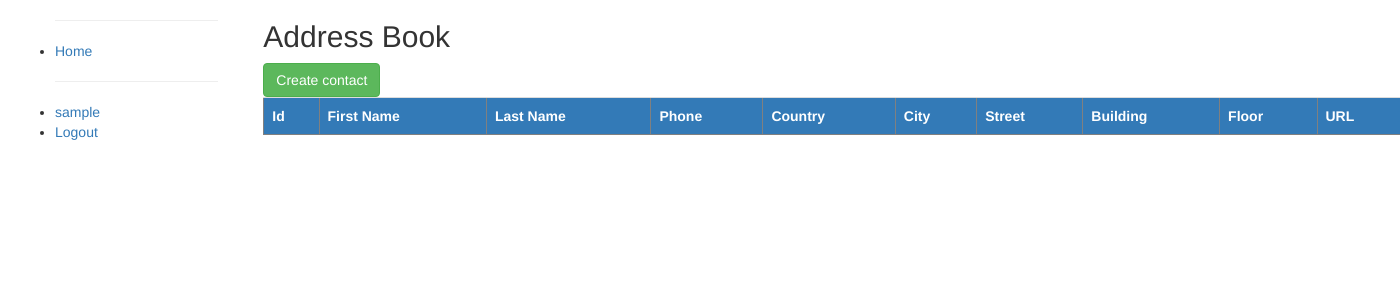
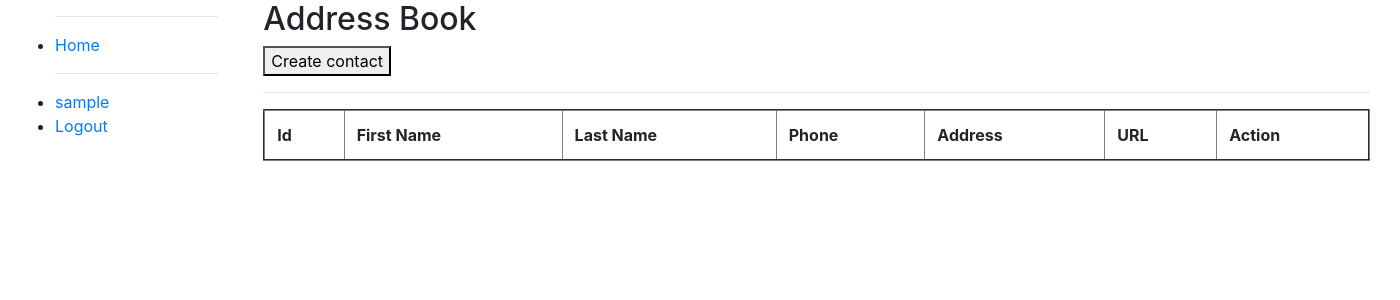
Before and after one commit to AlexanderVorobei/address-book, a Django app: page / in a window 1400 px wide. Shown: the top 300 px of the page. Run offline with Django 3.2, Linux system fonts and the light colour scheme; the visitor is signed in with stand-in values (Sample User, id 1); data that the repository does not hold is empty; some libraries are stand-ins or nearby versions.

Commit message:
fix problems with modal windows on index page, fix image serialize

```diff
--- a/apps/contacts/serializers.py
+++ b/apps/contacts/serializers.py
@@ -9,7 +9,10 @@ class GetUserMixin:
 
 class ContactSerializer(GetUserMixin, serializers.ModelSerializer):
     image = serializers.ImageField(
-        max_length=None, use_url=True,
+        max_length=None,
+        use_url=True,
+        allow_null=True,
+        allow_empty_file=True,
     )
 
     class Meta:
--- a/templates/base.html
+++ b/templates/base.html
@@ -1,15 +1,10 @@
 <!DOCTYPE html>
 <html lang="en">
-
 <head>
   {% block title %}{% endblock %}
   <meta charset="utf-8">
   <meta name="viewport" content="width=device-width, initial-scale=1">
-  <link rel="stylesheet" href="https://maxcdn.bootstrapcdn.com/bootstrap/3.3.7/css/bootstrap.min.css">
-  {% load static %}
-    <script src="https://ajax.googleapis.com/ajax/libs/jquery/3.3.1/jquery.min.js"></script>
-    <script src="https://cdnjs.cloudflare.com/ajax/libs/popper.js/1.14.7/umd/popper.min.js" integrity="sha384-UO2eT0CpHqdSJQ6hJty5KVphtPhzWj9WO1clHTMGa3JDZwrnQq4sF86dIHNDz0W1" crossorigin="anonymous"></script>
-    <script src="https://stackpath.bootstrapcdn.com/bootstrap/4.3.1/js/bootstrap.min.js" integrity="sha384-JjSmVgyd0p3pXB1rRibZUAYoIIy6OrQ6VrjIEaFf/nJGzIxFDsf4x0xIM+B07jRM" crossorigin="anonymous"></script>
+  <link rel="stylesheet" href="https://stackpath.bootstrapcdn.com/bootstrap/4.3.1/css/bootstrap.min.css">
 </head>
 <body>
   <div class="container-fluid">
@@ -38,5 +33,4 @@
     </div>
   </div>
 </body>
-
 </html>
--- a/templates/index.html
+++ b/templates/index.html
@@ -1,48 +1,43 @@
 {% extends "base.html" %}
-
+{% load rest_framework %}
 {% block title %}<title>Home</title>{% endblock %}
-
 {% block content %}
 {% if user.is_authenticated %}
 <div class="container">
-
     <h2>Address Book</h2>
     <div class="text-left">
-        <button type="button" class="btn btn-success" data-toggle="modal" id="create" data-target="#createModal">Create contact</button>
+        <button type="button" data-toggle="modal" id="create" data-target="#createModal">Create contact</button>
+        <hr>
     </div>
-
-    <table class="table" id="records_table" border='1'>
-        <tr class="bg-primary">
+    <table class="table" id="contacts_table" border='2'>
+        <tr>
             <th>Id</th>
 	        <th>First Name</th>
 	        <th id="maya">Last Name</th>
 	        <th>Phone</th>
-	        <th>Country</th>
-	        <th>City</th>
-            <th>Street</th>
-	        <th>Building</th>
-	        <th>Floor</th>
+	        <th>Address</th>
 	        <th>URL</th>
+            <th>Action</th>
 	    </tr>
     </table>
                     <!--  Create Modal -->
-            <div class="modal fade" id="createModal" tabindex="-1" role="dialog" aria-labelledby="ModalLabel" aria-hidden="true">
+    <div class="modal fade" id="createModal" tabindex="-1" role="dialog" aria-labelledby="exampleModalLabel" aria-hidden="true">
         <div class="modal-dialog" role="document">
             <div class="modal-content">
                 <div class="modal-header">
-                    <h5 class="modal-title" id="ModalLabel">Create Contacts</h5>
+                    <h5 class="modal-title" id="exampleModalLabel">Create Contacts</h5>
                     <button type="button" class="close" data-dismiss="modal" aria-label="Close">
                         <span aria-hidden="true">&times;</span>
                     </button>
                 </div>
                 <div class="modal-body">
-                    <form id="form">{% csrf_token %}
+                    <form id="create_form">{% csrf_token %}
                         <div class="form-group">
-                        <label for="first_name">First Name</label>
+                            <label for="first_name">First Name: </label>
                             <input type="text" class="form-control"  name="first_name" placeholder="first name here..">
                         </div>
                         <div class="form-group">
-                        <label for="last_name">Last Name </label>
+                            <label for="last_name">Last Name: </label>
                             <input type="text" class="form-control"  name="last_name" placeholder="last name here...">
                         </div>
                         <div class="form-group">
@@ -50,12 +45,12 @@
                             <input type="tel" class="form-control"  name="phone" placeholder="phone number here...">
                         </div>
                         <div class="form-group">
-                          <label>Contact address:<br>
-                              <input type="text" class="form-control" name="country" placeholder="country"/>
-                              <input type="text" class="form-control" name="city" placeholder="city"/>
-                              <input type="text" class="form-control" name="street" placeholder="street"/>
-                              <input type="number" class="form-control" name="building" placeholder="building" min="1" max="1000" step="1"/>
-                              <input type="number" class="form-control" name="floor" placeholder="floor" min="1" max="1000" step="1"/>
+                            <label>Contact address: <br>
+                                <input type="text" class="form-control" name="country" placeholder="country">
+                                <input type="text" class="form-control" name="city" placeholder="city">
+                                <input type="text" class="form-control" name="street" placeholder="street">
+                                <input type="number" class="form-control" name="building" placeholder="building" min="1" max="1000" step="1">
+                                <input type="number" class="form-control" name="floor" placeholder="floor" min="1" max="1000" step="1">
                             </label>
                         </div>
                         <div class="form-group">
@@ -65,27 +60,27 @@
                     </form>
                 </div>
                 <div class="modal-footer">
-                    <button type="button" class="btn btn-secondary" data-dismiss="modal">Close</button>
-                    <button type="button" class="btn btn-primary" id="screate">Save</button>
+                    <button type="button" data-dismiss="modal">Close</button>
+                    <button type="button" id="screate">Save</button>
                 </div>
             </div>
         </div>
     </div>
                     <!--  Update Modal -->
-            <div class="modal fade" id="updateModal" tabindex="-1" role="dialog" aria-labelledby="uModalLabel" aria-hidden="true">
+    <div class="modal fade" id="updateModal" tabindex="-1" role="dialog" aria-labelledby="modalLabel" aria-hidden="true">
         <div class="modal-dialog" role="document">
             <div class="modal-content">
                 <div class="modal-header">
-                    <h5 class="modal-title" id="uModalLabel">Create Contacts</h5>
+                    <h5 class="modal-title" id="modalLabel">Update Contacts</h5>
                     <button type="button" class="close" data-dismiss="modal" aria-label="Close">
                       <span aria-hidden="true">&times;</span>
                     </button>
                 </div>
                     <div class="modal-body">
                         <form>
-                        <input type="hidden" id="id" value="">
+                            <input type="hidden" id="contact_id" value="">
                             <div class="form-group">
-                        <label for="first_name">First Name</label>
+                                <label for="first_name">First Name </label>
                                 <input type="text" class="form-control" id="first_name" name="first_name" value="">
                             </div>
                             <div class="form-group">
@@ -98,11 +93,11 @@
                             </div>
                             <div class="form-group">
                                 <label>Contact address:<br>
-                              <input type="text" class="form-control" id="country" name="country" value=""/>
-                              <input type="text" class="form-control" id="city" name="city" value=""/>
-                              <input type="text" class="form-control" id="street" name="street" value=""/>
-                              <input type="number" class="form-control" id="building" name="building" value=""/>
-                              <input type="number" class="form-control" id="floor" name="floor" value=""/>
+                                    <input type="text" class="form-control" id="country" name="country" value="">
+                                    <input type="text" class="form-control" id="city" name="city" value="">
+                                    <input type="text" class="form-control" id="street" name="street" value="">
+                                    <input type="number" class="form-control" id="building" name="building" value="">
+                                    <input type="number" class="form-control" id="floor" name="floor" value="">
                                 </label>
                             </div>
                             <div class="form-group">
@@ -112,13 +107,16 @@
                         </form>
                     </div>
                     <div class="modal-footer">
-                    <button type="button" class="btn btn-secondary" data-dismiss="modal">Close</button>
-                    <button type="button" class="btn btn-primary" id="supdate">Save</button>
+                        <button type="button" data-dismiss="modal">Close</button>
+                        <button type="button" id="supdate">Save</button>
                     </div>
                 </div>
             </div>
         </div>
 	</div>
+<script src="https://ajax.googleapis.com/ajax/libs/jquery/3.3.1/jquery.min.js"></script>
+<script src="https://cdnjs.cloudflare.com/ajax/libs/popper.js/1.14.7/umd/popper.min.js" integrity="sha384-UO2eT0CpHqdSJQ6hJty5KVphtPhzWj9WO1clHTMGa3JDZwrnQq4sF86dIHNDz0W1" crossorigin="anonymous"></script>
+<script src="https://stackpath.bootstrapcdn.com/bootstrap/4.3.1/js/bootstrap.min.js" integrity="sha384-JjSmVgyd0p3pXB1rRibZUAYoIIy6OrQ6VrjIEaFf/nJGzIxFDsf4x0xIM+B07jRM" crossorigin="anonymous"></script>
 <script>
 // CSRF code
     function getCookie(name) {
@@ -153,83 +151,71 @@
             }
         }
     });
-
 </script>
 <script type="text/javascript">
     $.ajax({
-             url : "http://localhost:8000/api/v1/contact/",
+        url: "http://localhost:8000/api/v1/contact/",
         dataType: "json",
-             success : function (response) {
+        success: function (response) {
              			 var trHTML = '';
             $.each(response, function (i, item) {
-                    trHTML += "<tr><td class='maya'>" + item.id + "</td><td>" + item.first_name + "</td><td>" + item.last_name + "</td><td>" + item.phone + "</td><td>" + item.country + item.city + "</td><td>" + item.street + "</td><td>" + item.building + "</td><td>" + item.floor + "</td><td>" + item.url + "</td><td>" + "</td><td>" +  "</td><td><button class='update' id ="+ item.id +" data-toggle='modal' data-target='#updateModal'>Update</button><button class='delete' id ="+ item.id +">Delete</button>"
+                trHTML += "<tr><td class='maya'>" + item.id + "</td><td>" + item.first_name + "</td><td>" + item.last_name + "</td><td>" + item.phone + "</td><td>" + item.country + " " + item.city + " " + item.street + " " + item.building + " " + item.floor + "</td><td>" + item.url + "</td><td><button id ="+ item.id +" data-toggle='modal' data-target='#updateModal'>Update</button><button class ='delete' id ="+ item.id +">Delete</button>"
                 "</td></tr>";
             });
-                $('#records_table').append(trHTML);
+            $('#contacts_table').append(trHTML);
         }
     });
 </script>
 <script>
-        $('#records_table').on('click', '.delete', function(){
+    $('#contacts_table').on('click', '.delete', function(){
         var id = $(this).attr('id');
-                var url = 'http://localhost:8000/api/contact/'+id+'/';
-
+        var delete_url = 'http://localhost:8000/api/v1/contact/'+id;
         $.ajax({
             async: true,
-                    url:url,
+            url: delete_url,
             method:'DELETE',
             success: function(result){
                 location.reload();
             }
         });
-
     });
-        $('#records_table').on('click', '.update', function(){
+    $('#contacts_table').on('click', '.update', function(){
         var id = $(this).attr('id');
         $('input[id=id]').val(id);
 
-                var url = 'http://localhost:8000/api/v1/contact/'+id+'/';
+        var update_url = 'http://localhost:8000/api/v1/contact/'+id;
+
         $( "#first_name" ).change(function() {
             $('input[name=first_name]').val($(this).val());
-
             });
         $( "#last_name" ).change(function() {
             $('input[name=last_name]').val($(this).val());
-
             });
         $( "#phone" ).change(function() {
             $('input[name=phone]').val($(this).val());
-
             });
         $( "#country" ).change(function() {
             $('input[name=country]').val($(this).val());
-
             });
         $( "#city" ).change(function() {
             $('input[name=city]').val($(this).val());
-
             });
         $( "#street" ).change(function() {
             $('input[name=street]').val($(this).val());
-
             });
         $( "#building" ).change(function() {
             $('input[name=building]').val($(this).val());
-
             });
         $( "#floor" ).change(function() {
             $('input[name=floor]').val($(this).val());
-
             });
         $( "#url" ).change(function() {
             $('input[name=url]').val($(this).val());
-
             });
-
         $.ajax({
             async: true,
-                    url:url,
-                    method:'GET',
+            url: update_url,
+            method: 'GET',
             success: function(result){
                 $('input[name="first_name"]').val(result.first_name);
                 $('input[name="last_name"]').val(result.last_name);
@@ -242,18 +228,17 @@
                 $('input[name="url"]').val(result.url);
             }
         });
-
     });
-        $('#Create').click(function(){
-            $("#Form").trigger('reset');
+    $('#create').click(function(){
+        $("#create_form").trigger('reset');
     });
     $('#screate').click(function(){
         $.ajax({
-                type : 'POST',
-                url : 'http://localhost:8000/api/v1/contact/',
-                data : {
+            type: 'POST',
+            url: 'http://localhost:8000/api/v1/contact/',
+            data: {
                 '_token':$('input[name=_token]').val(),
-                    '_user':$('input[name=_user]').val()
+                '_user':$('input[name=_user]').val(),
                 'first_name':$('input[name=first_name]').val(),
                 'last_name':$('input[name=last_name]').val(),
                 'phone':$('input[name=phone]').val(),
@@ -262,7 +247,7 @@
                 'street':$('input[name=street]').val(),
                 'building':$('input[name=building]').val(),
                 'floor':$('input[name=floor]').val(),
-                    'url':$('input[name=url]').val(),
+                'url':$('input[name=url]').val()
             },
             success: function(data){
                location.reload();
@@ -272,14 +257,13 @@
     $('#supdate').click(function(){
         var id = $("#id").attr("value");
         console.log(id);
-            var url = 'http://localhost:8000/api/'+id+'/update/';
-
+        var update_url = 'http://localhost:8000/api/v1/contact/'+id;
             $.ajax({
-                type : 'PUT',
-                url : url,
-                data : {
+                type: 'PUT',
+                url: update_url,
+                data: {
                     '_token':$('input[name=_token]').val(),
-                    '_user':$('input[name=_user]').val()
+                    '_user':$('input[name=_user]').val(),
                     'first_name':$('input[name=first_name]').val(),
                     'last_name':$('input[name=last_name]').val(),
                     'phone':$('input[name=phone]').val(),
@@ -288,11 +272,10 @@
                     'street':$('input[name=street]').val(),
                     'building':$('input[name=building]').val(),
                     'floor':$('input[name=floor]').val(),
-                    'url':$('input[name=url]').val(),
+                    'url':$('input[name=url]').val()
                 },
                 success: function(data){
                     location.reload();
-
                 },
             })
         });
```
Lines whose indentation alone changed are shown as unchanged.
